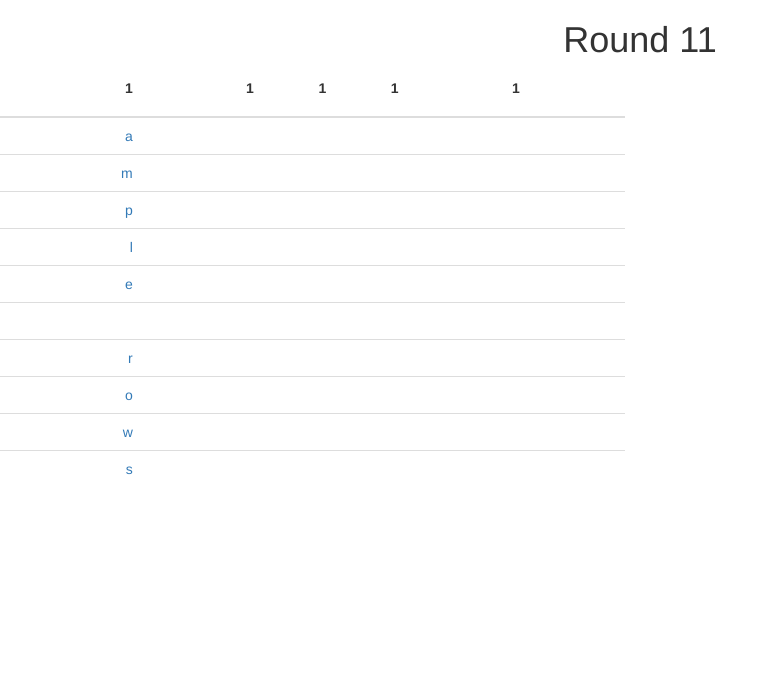
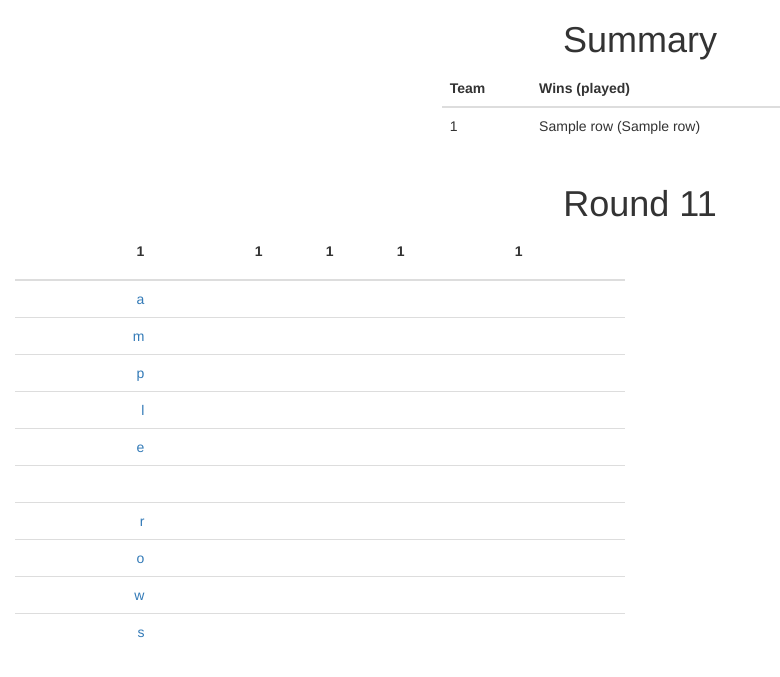
Before and after one commit to EBaalhuis/clan_war_scoreboard, a Flask app: template app/templates/index.html in a window 1280 px wide. Shown: the top 677 px of the page, without its empty margins (0-780 px from the left). Run offline with Flask 2, Linux system fonts and the light colour scheme; the template is opened without the code that fills it: most values are stand-ins (such as "Sample title", 1, 10 or a date in 2020); some libraries are stand-ins or nearby versions.

Commit message:
add summary with overall team scores at the top

```diff
--- a/app/templates/index.html
+++ b/app/templates/index.html
@@ -5,6 +5,28 @@
 {% endblock %}
 
 {% block content %}
+<div class="container-fluid">
+    <div class="row">
+        <h1><p class="text-center .display-4">Summary</p></h1>
+        <div class="col-sm-4 col-sm-offset-4">
+            <table class="table">
+                <thead>
+                    <tr>
+                        <th>Team</th>
+                        <th>Wins (played)</th>
+                    </tr>
+                </thead>
+                <tbody>
+                    {% for row in summary %}
+                        <tr>
+                            <td>{{ row[0] }}</td>
+                            <td>{{ row[1] }} ({{ row[2] }})</td>
+                        </tr>
+                    {% endfor %}
+                </tbody>
+            </table>
+        </div>
+    </div>
     {% for round_data in data %}
         <div class="row">
             <h1><p class="text-center .display-4">Round {{ nr_rounds - loop.index + 1 }}</p></h1>
@@ -38,4 +60,5 @@
             {% endfor %}
         </div>
     {% endfor %}
+</div>
 {% endblock %}
```
Also changed, not shown: app/routes.py (+19 -1 lines).
